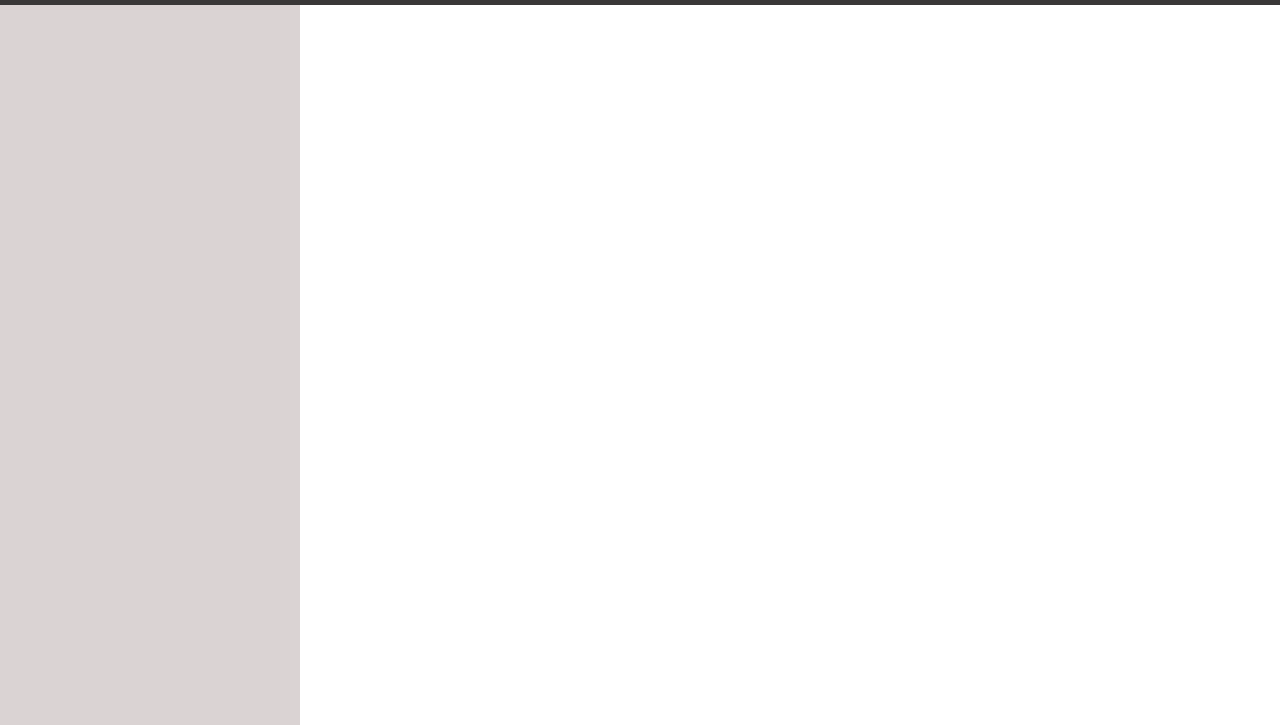
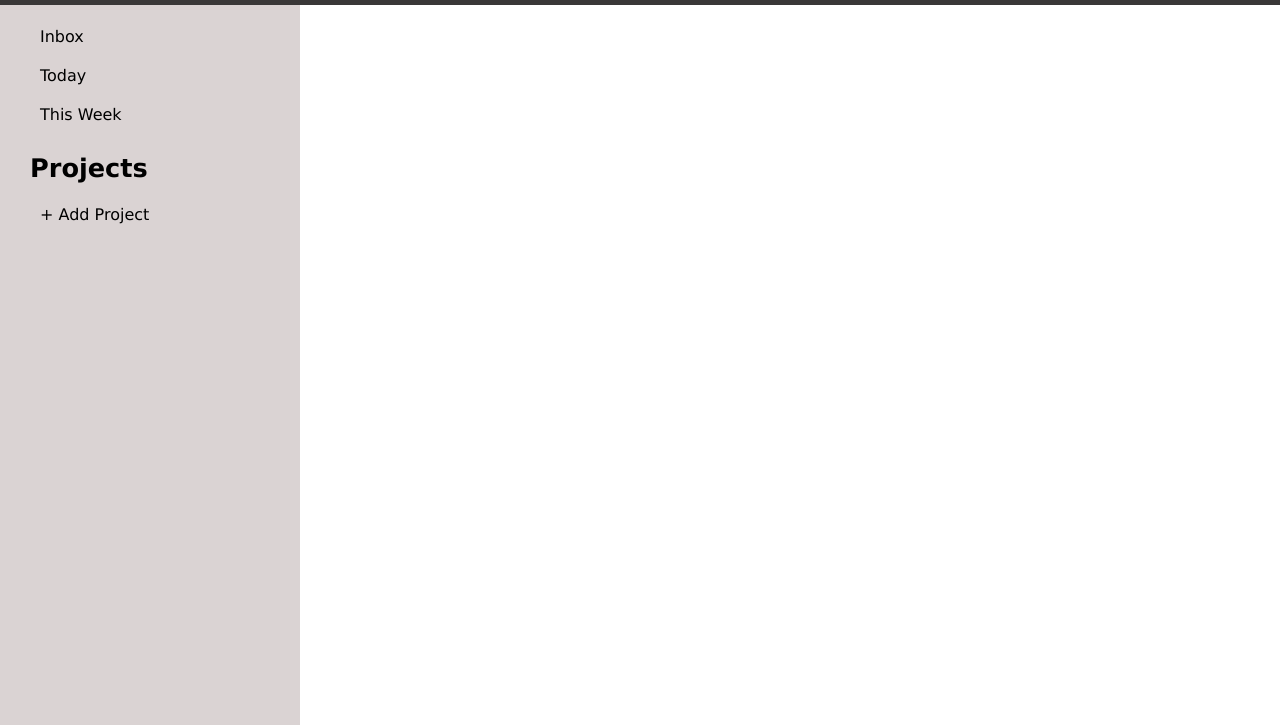
Before and after one commit to sobrands/todo-list, a website built with webpack: page dist/index.html in a window 1280 px wide. Shown: the part 75-800 px from the top of the page. Built offline with nearby package versions, Linux system fonts and the light colour scheme.

Commit message:
Adopted more OOP approach and generated navBar

```diff
--- a/src/index.js
+++ b/src/index.js
@@ -1,5 +1,6 @@
-import initialPage from './pages/InitialPage';
+import displayController from './modules/displayController';
 
-import './styles/page.css';
+import './styles/main.css';
+import './styles/navBar.css';
 
-initialPage();
+displayController.initialPage();
--- /dev/null
+++ b/src/modules/displayController.js
@@ -0,0 +1,63 @@
+const navHeadings = ['Inbox', 'Today', 'This Week'];
+const navIds = ['inbox', 'today', 'this-week'];
+
+function createNavBar(nav) {
+  const mainNav = document.createElement('div');
+  const projectNav = document.createElement('div');
+
+  mainNav.setAttribute('id', 'default-list');
+  mainNav.classList.add('navigation');
+  for (let i=0; i<navHeadings.length; i++) {
+    const heading = document.createElement('button');
+    heading.textContent = navHeadings[i];
+    heading.setAttribute('id', navIds[i]);
+    heading.classList.add('task-nav');
+    mainNav.appendChild(heading);
+  }
+
+  projectNav.setAttribute('id', 'project-list');
+  projectNav.classList.add('navigation');
+
+  const projectsTitle = document.createElement('h3');
+  projectsTitle.setAttribute('id', 'project-title');
+  projectsTitle.textContent = 'Projects';
+
+  const addProjects = document.createElement('button');
+  addProjects.classList.add('task-nav');
+  addProjects.textContent = '+ Add Project';
+
+  projectNav.appendChild(projectsTitle);
+  projectNav.appendChild(addProjects);
+
+  nav.appendChild(mainNav);
+  nav.appendChild(projectNav);
+}
+
+function initialPage() {
+  const body = document.getElementById('main');
+
+  const banner = document.createElement('div');
+  banner.setAttribute('id', 'banner');
+
+  const title = document.createElement('h1');
+  title.setAttribute('id', 'title');
+  title.textContent = "Todo List";
+
+  banner.appendChild(title);
+
+  const nav = document.createElement('div');
+  nav.setAttribute('id', 'nav');
+
+  const contentBody = document.createElement('div');
+  contentBody.setAttribute('id', 'main-content');
+
+  body.appendChild(banner);
+  body.appendChild(nav);
+  body.appendChild(contentBody);
+
+  createNavBar(nav);
+}
+
+export default {
+  initialPage,
+}
--- a/src/pages/initialPage.js
+++ /dev/null
@@ -1,22 +0,0 @@
-export default function InitialPage() {
-  const body = document.getElementById('main');
-
-  const banner = document.createElement('div');
-  banner.setAttribute('id', 'banner');
-
-  const title = document.createElement('h1');
-  title.setAttribute('id', 'title');
-  title.textContent = "Todo List";
-
-  banner.appendChild(title);
-
-  const nav = document.createElement('div');
-  nav.setAttribute('id', 'nav');
-
-  const contentBody = document.createElement('div');
-  contentBody.setAttribute('id', 'main-content');
-
-  body.appendChild(banner);
-  body.appendChild(nav);
-  body.appendChild(contentBody);
-}
--- a/src/styles/page.css
+++ b/src/styles/main.css
@@ -1,6 +1,7 @@
 * {
   margin: 0;
   padding: 0;
+  font-family:'Lucida Sans', 'Lucida Sans Regular', 'Lucida Grande', 'Lucida Sans Unicode', Verdana, sans-serif;
 }
 
 #main {
--- /dev/null
+++ b/src/styles/navBar.css
@@ -0,0 +1,47 @@
+#nav {
+  display: flex;
+  flex-direction: column;
+  gap: 1%;
+}
+
+#default-list {
+  flex-basis: 12%;
+  display: flex;
+  flex-direction: column;
+  justify-content: space-evenly;
+}
+
+#project-list {
+  flex-grow: 1;
+  display: flex;
+  flex-direction: column;
+  gap:2%;
+}
+
+#project-title {
+  font-size: 1.6em;
+}
+
+.navigation {
+  padding: 4% 10% 0;
+}
+
+.task-nav {
+  padding: 10px 10px;
+  background: none;
+  border: none;
+  text-align: left;
+
+  font-size: 1em;
+}
+
+.task-nav:hover {
+  background-color: rgba(0,0,0,0.2);
+  border-radius: 8px;
+
+  cursor: pointer;
+}
+
+.task-nav:active {
+  background-color: rgba(0,0,0,0.4);
+}
```
Also changed, not shown: dist/main.js, 1 other file.
